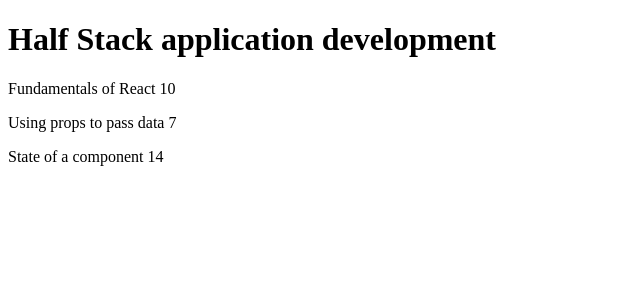
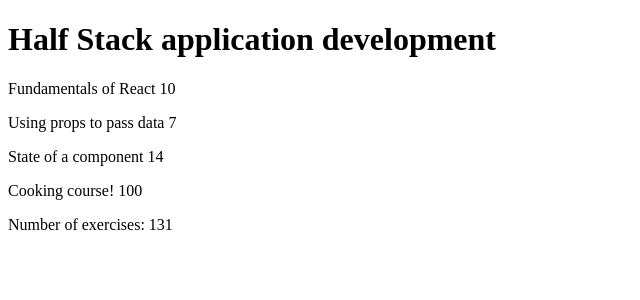
Before and after one commit to Ellureb/Full-stack-open, a React (Vite) app in the folder osa2/kurssitiedot2/: page / in a window 1280 px wide. Shown: the top 300 px of the page, without its empty margins (0-640 px from the left). Built offline with nearby package versions, Linux system fonts and the light colour scheme.

Commit message:
2.2: kurssitiedot step7

```diff
--- a/osa2/kurssitiedot2/src/App.jsx
+++ b/osa2/kurssitiedot2/src/App.jsx
@@ -22,11 +22,25 @@
   )
 }
 
+const Total = ({ parts }) => {
+  let total = 0
+  parts.forEach(part => {
+    total += part.exercises
+  })
+
+  return (
+    <div>
+      <p>Number of exercises: {total}</p>
+    </div>
+  )
+}
+
 const Course = ({ course }) => {
   return (
     <div>
       <Header course={course} />
       <Content parts={course.parts} />
+      <Total parts={course.parts} />
     </div>
   )
 }
@@ -51,6 +65,11 @@
         exercises: 14,
         id: 3
       },
+      {
+        name: 'Cooking course!',
+        exercises: 100,
+        id: 4
+      },
     ]
   }
 
```
